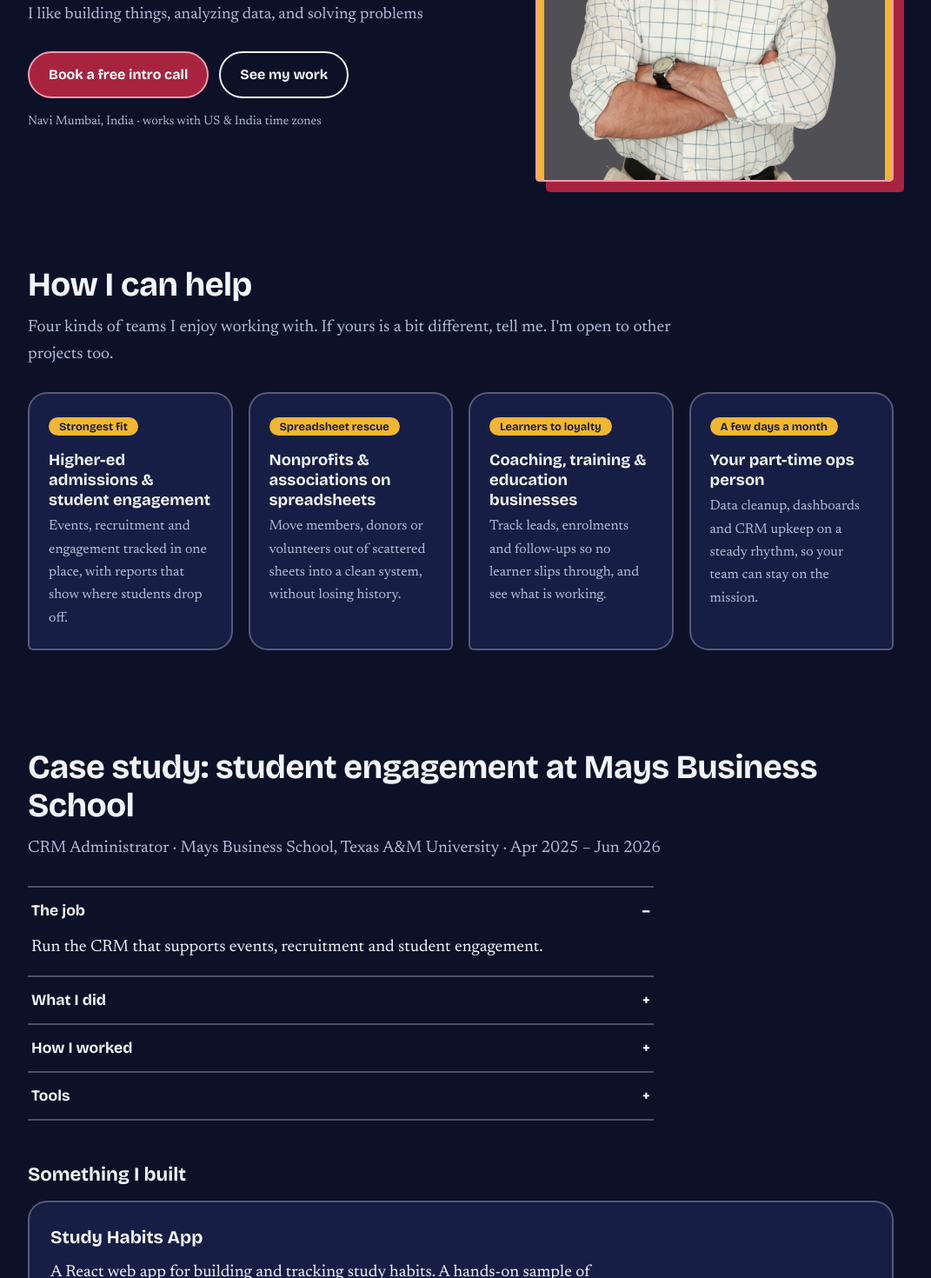
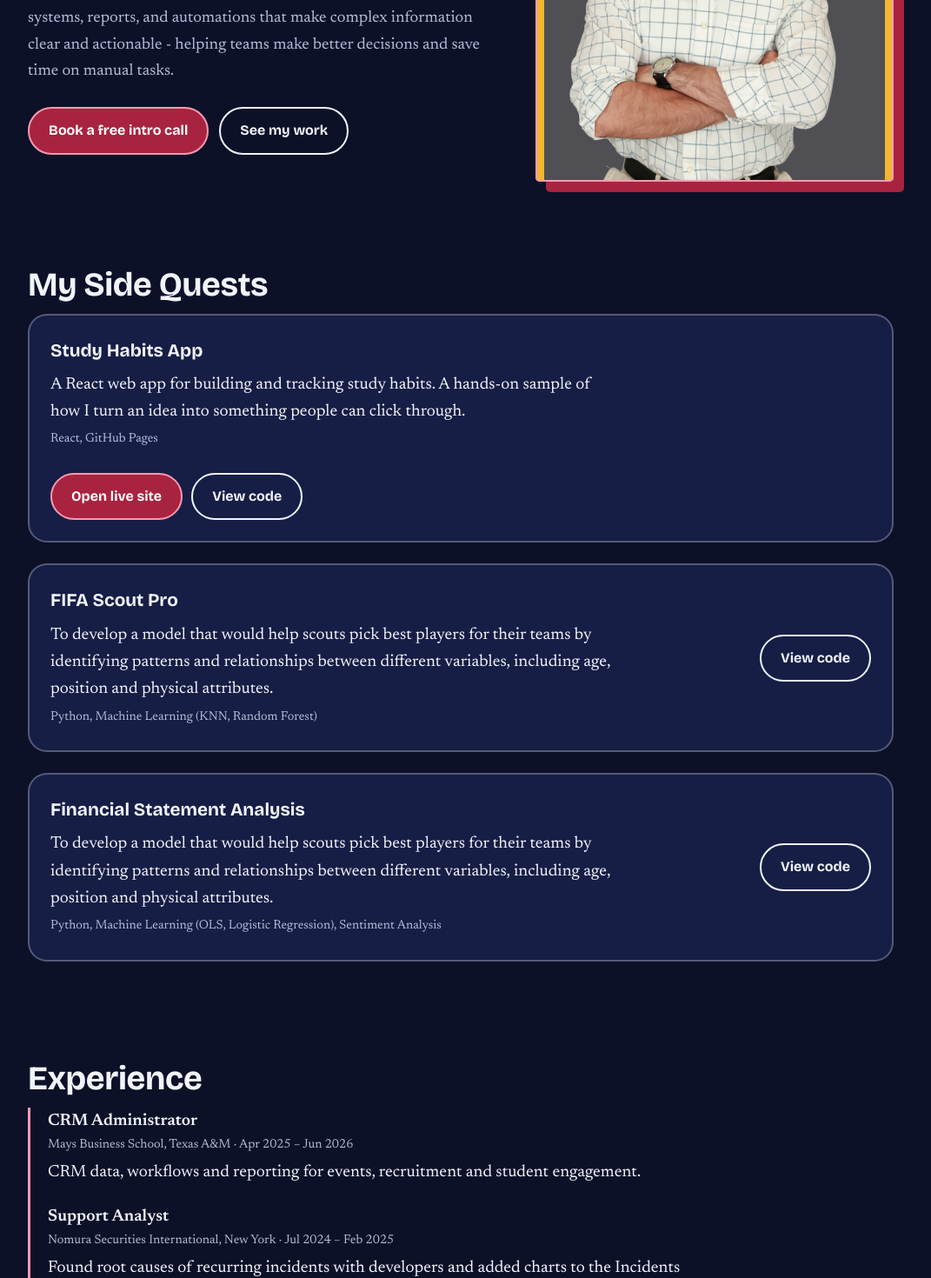
Before and after one commit to bhatmohit/mohit-portfolio, a React (Vite) app: page / in a window 1280 px wide. Shown: the part 440-1910 px from the top of the page at 87% size, without its empty margins (110-1181 px from the left). Built offline with nearby package versions, Linux system fonts and the light colour scheme.

Commit message:
Remove Services rename and rearrange sections

```diff
--- a/src/App.jsx
+++ b/src/App.jsx
@@ -12,7 +12,8 @@ export default function App() {
   return (<>
     <header className="nav"><div className="wrap navin">
       <a href="#top" className="logo">Mohit Bhat</a>
-      <nav>{[['work','Work'],['services','Services'],['about','About'],['book','Book a call']].map(([h,l]) => <a key={h} href={'#'+h}>{l}</a>)}</nav>
+      {/* <nav>{[['services','Services'],['projects','Projects'],['about','About'],['book','Book a call']].map(([h,l]) => <a key={h} href={'#'+h}>{l}</a>)}</nav> */}
+      <nav>{[['top', 'About Me'], ['projects','Projects'],['experience','Experience'],['book','Book a call']].map(([h,l]) => <a key={h} href={'#'+h}>{l}</a>)}</nav>
     </div></header>
 
     <main id="top">
@@ -23,39 +24,44 @@ export default function App() {
           <p className="lede">{profile.sub}</p>
           <div className="cta">
             <a className="btn" href="#book">Book a free intro call</a>
-            <a className="btn ghost" href="#work">See my work</a>
+            <a className="btn ghost" href="#projects">See my work</a>
           </div>
           <p className="small">{profile.location}</p>
         </div>
         <figure className="arch"><img src={base + 'images/headshot.jpg'} alt="Mohit Bhat smiling in a maroon velvet blazer" /></figure>
       </div></section>
 
-      <Section id="services" title="How I can help" intro="Four kinds of teams I enjoy working with. If yours is a bit different, tell me. I'm open to other projects too.">
+      {/* <Section id="services" title="How I can help" intro="Four kinds of teams I enjoy working with. If yours is a bit different, tell me. I'm open to other projects too.">
         <div className="cards">{services.map(s => (
           <article className="card" key={s.title}><span className="chip">{s.tag}</span><h3>{s.title}</h3><p>{s.text}</p></article>))}
         </div>
-      </Section>
+      </Section> */}
 
-      <Section id="work" title="Case study: student engagement at Mays Business School" intro={caseStudy.role}>
-        <div className="acc">{caseStudy.points.map(([h, t], i) => (
+      {/* <Section id="projects" title="Case study: student engagement at Mays Business School" intro={caseStudy.role}> */}
+      {/* <Section id='projects' title='Projects' intro={caseStudy.role}> */}
+      <Section id='projects' title='My Side Quests'>
+        {/* <div className="acc">{caseStudy.points.map(([h, t], i) => (
           <div key={h} className={'accitem' + (open === i ? ' on' : '')}>
             <button aria-expanded={open === i} onClick={() => setOpen(open === i ? -1 : i)}>{h}<span aria-hidden>{open === i ? '–' : '+'}</span></button>
             {open === i && <p>{t}</p>}
           </div>))}
-        </div>
-        <h3 className="subh">Something I built</h3>
+        </div> */}
+        {/* <h3 className="subh">Something I built</h3> */}
+        <div className='projlist'>
         {projects.map(p => (
           <article className="proj" key={p.name}>
             <div><h3>{p.name}</h3><p>{p.blurb}</p>
               <p className="stack">{p.stack.join(', ')}</p></div>
             <div className="projlinks">
-              <a className="btn" href={p.live} target="_blank" rel="noreferrer">Open live site</a>
+              {p.live && <a className="btn" href={p.live} target="_blank" rel="noreferrer">Open live site</a>}
               <a className="btn ghost" href={p.repo} target="_blank" rel="noreferrer">View code</a>
             </div>
           </article>))}
+          </div>
       </Section>
 
-      <Section id="about" title="A bit about me" intro="Before the spreadsheets: a software developer with a master's in information systems. Off the clock: a ball, a book, and a big question.">
+      {/* <Section id="about" title="A bit about me" intro="Before the spreadsheets: a software developer with a master's in information systems. Off the clock: a ball, a book, and a big question."> */}
+      <Section id='experience' title="Experience">
         <div className="tl">{experience.map(e => (
           <div className="tli" key={e.role}><b>{e.role}</b> <span>{e.org} · {e.when}</span><p>{e.text}</p></div>))}</div>
         <p className="small">{education}</p>
--- a/src/data.js
+++ b/src/data.js
@@ -6,11 +6,11 @@ export const profile = {
   name: 'Mohit Bhat',
   // headline: 'I make messy student and member data behave.',
   headline: 'Web Developer | Data Analyst | Problem Solver',
-  // sub: 'CRM and data work for education organizations, nonprofits and small teams. Clean records, clear reports, workflows people actually use.',
-  sub: 'I like building things, analyzing data, and solving problems',
+  sub: 'At my core, I like deriving meaning from raw data. I build the systems, reports, and automations that make complex information clear and actionable - helping teams make better decisions and save time on manual tasks.',
+  // sub: 'I like building things, automating workflows, and solving problems',
   email: 'bhatmohit070@gmail.com',
   linkedin: 'https://www.linkedin.com/in/bhatmohit',
-  location: 'Navi Mumbai, India · works with US & India time zones',
+  // location: 'Mumbai, India · works with US & India time zones',
 }
 
 export const services = [
@@ -37,6 +37,12 @@ export const caseStudy = {
 export const projects = [
   { name: 'Study Habits App', blurb: 'A React web app for building and tracking study habits. A hands-on sample of how I turn an idea into something people can click through.',
     repo: 'https://github.com/bhatmohit/study-habits-app', live: 'https://bhatmohit.github.io/study-habits-app/', stack: ['React', 'GitHub Pages'] },
+
+  { name: 'FIFA Scout Pro', blurb: 'To develop a model that would help scouts pick best players for their teams by identifying patterns and relationships between different variables, including age, position and physical attributes.',
+    repo: 'https://github.com/bhatmohit/FIFA_ScoutPro.git', stack: ['Python', 'Machine Learning (KNN, Random Forest)'] },
+
+  { name: 'Financial Statement Analysis', blurb: 'To develop a model that would help scouts pick best players for their teams by identifying patterns and relationships between different variables, including age, position and physical attributes.',
+    repo: 'https://github.com/bhatmohit/Financial_Statement_Analysis.git', stack: ['Python', 'Machine Learning (OLS, Logistic Regression)', 'Sentiment Analysis'] },
 ]
 
 export const experience = [
--- a/src/styles.css
+++ b/src/styles.css
@@ -12,7 +12,7 @@
     7. Hero section
     8. Services cards
     9. Case study: accordion and project card
-   10. About: timeline, skills, hobbies
+   10. Experience: timeline, skills, hobbies
    11. Contact panel and footer
    12. Animations
    13. Responsive (mobile)
@@ -394,6 +394,12 @@ nav a:hover {
   margin: 44px 0 12px;
 }
 
+.projlist{
+  display: flex;
+  flex-direction: column;
+  gap: 1.5rem;
+}
+
 /* --- Project card: text on the left, buttons on the right --- */
 .proj {
   display: flex;
@@ -432,7 +438,7 @@ nav a:hover {
 
 
 /* ==========================================================================
-   10. ABOUT: TIMELINE, SKILLS, HOBBIES
+   10. Experience: TIMELINE, SKILLS, HOBBIES
    ========================================================================== */
 
 /* --- Experience timeline: one left border line, no images needed --- */
```
Also changed, not shown: index.html (+1 -1 lines).
